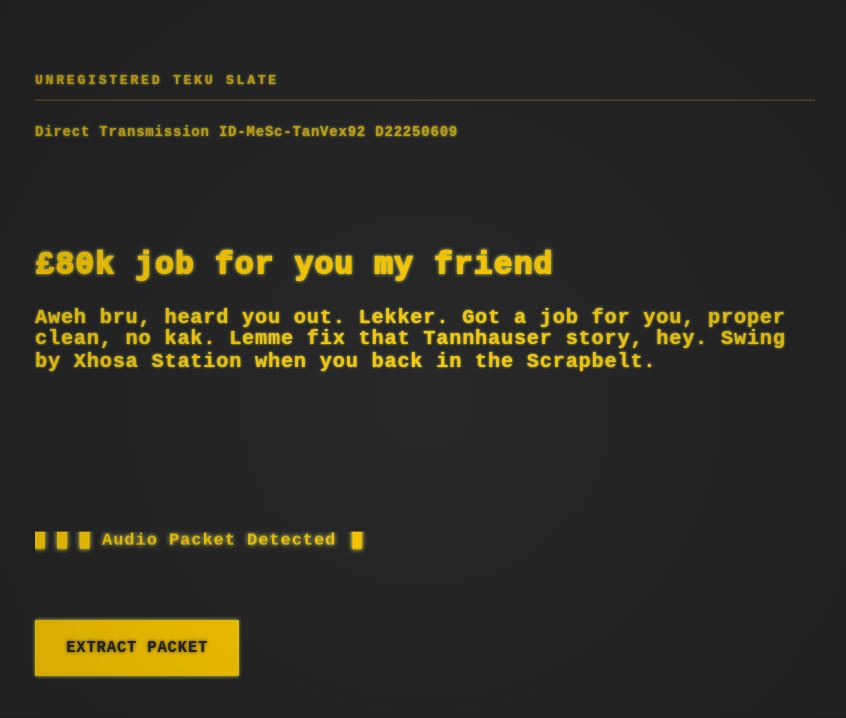
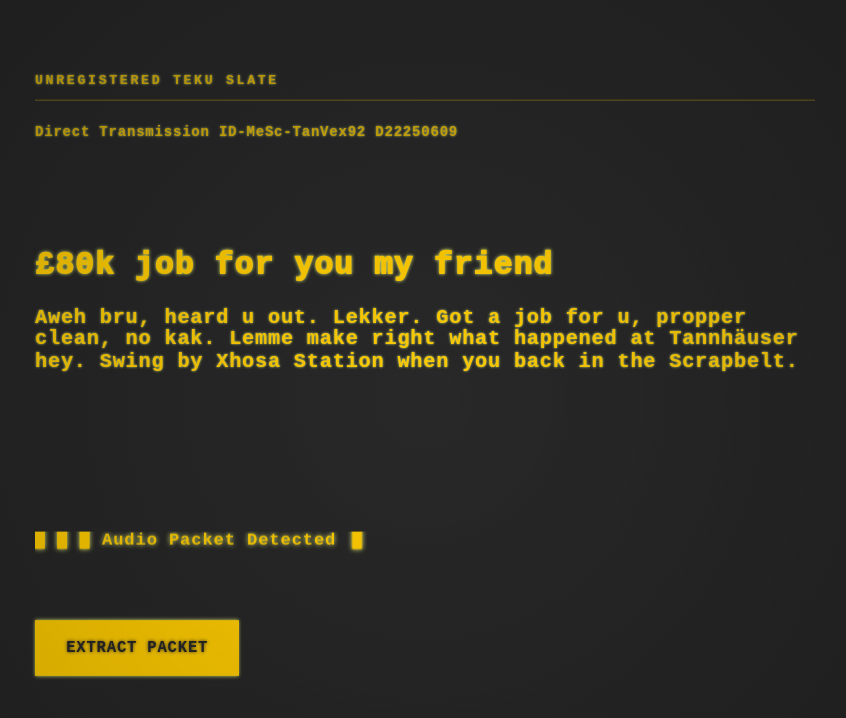
Before and after one commit to bribbuk/tando, a plain HTML site: page index.html in a window 1280 px wide. Shown: the whole page, without its empty margins (215-1061 px from the left). Drawn offline with Linux system fonts and the light colour scheme.

Commit message:
Update index.html

```diff
--- a/index.html
+++ b/index.html
@@ -244,10 +244,10 @@
 
         <h1>£80k job for you my friend</h1>
 
-        <p class="bodytext">Aweh bru, heard you out. Lekker.
-Got a job for you, proper clean, no kak.
-Lemme fix that Tannhauser story, hey.
-Swing by Xhosa Station when you back in the Scrapbelt.
+        <p class="bodytext">Aweh bru, heard u out. Lekker.
+Got a job for u, propper clean, no kak.
+Lemme make right what happened at Tannhäuser hey.
+          Swing by Xhosa Station when you back in the Scrapbelt.
         </p>
 
         <div style="height: 100px;"></div>
```
